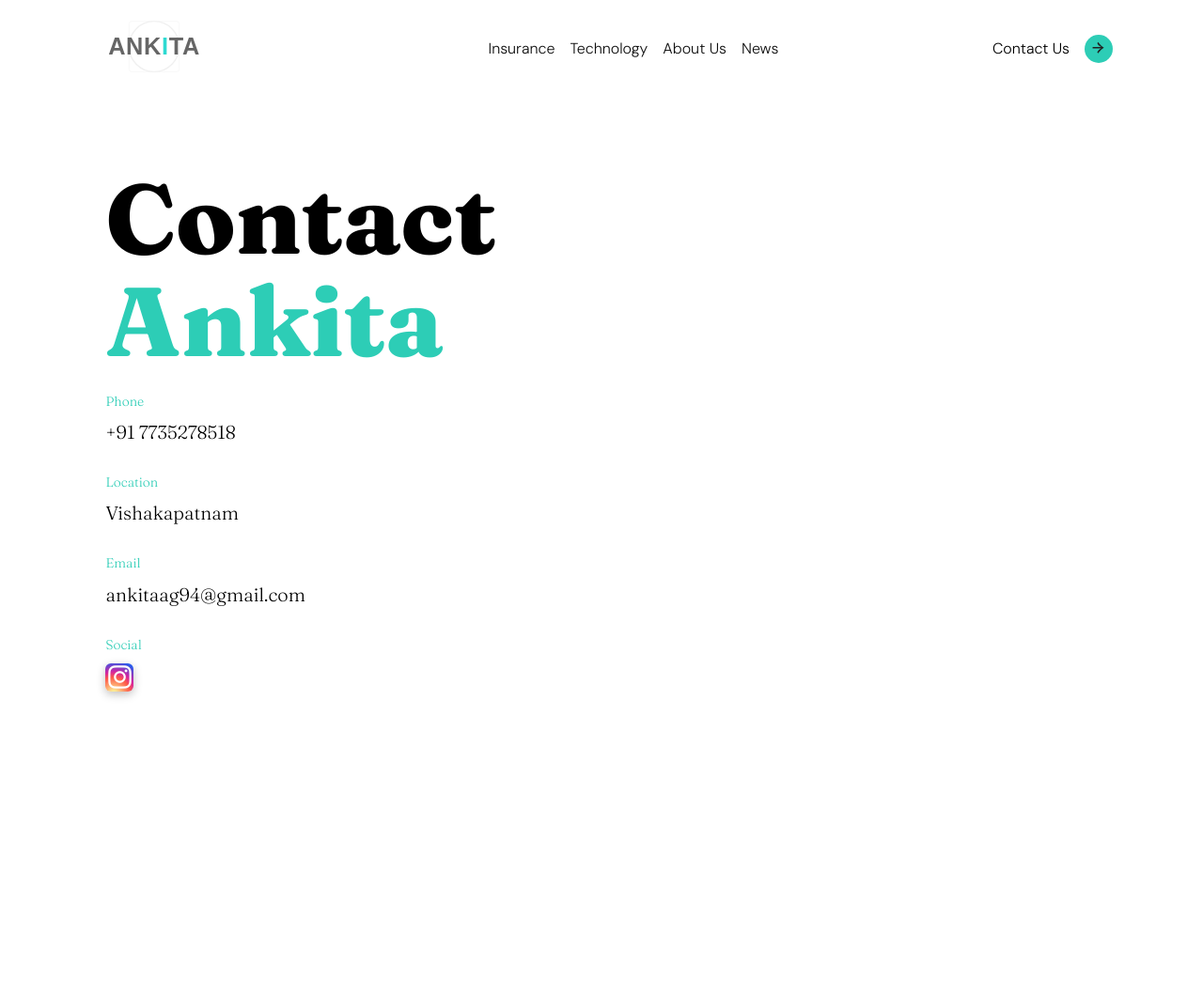
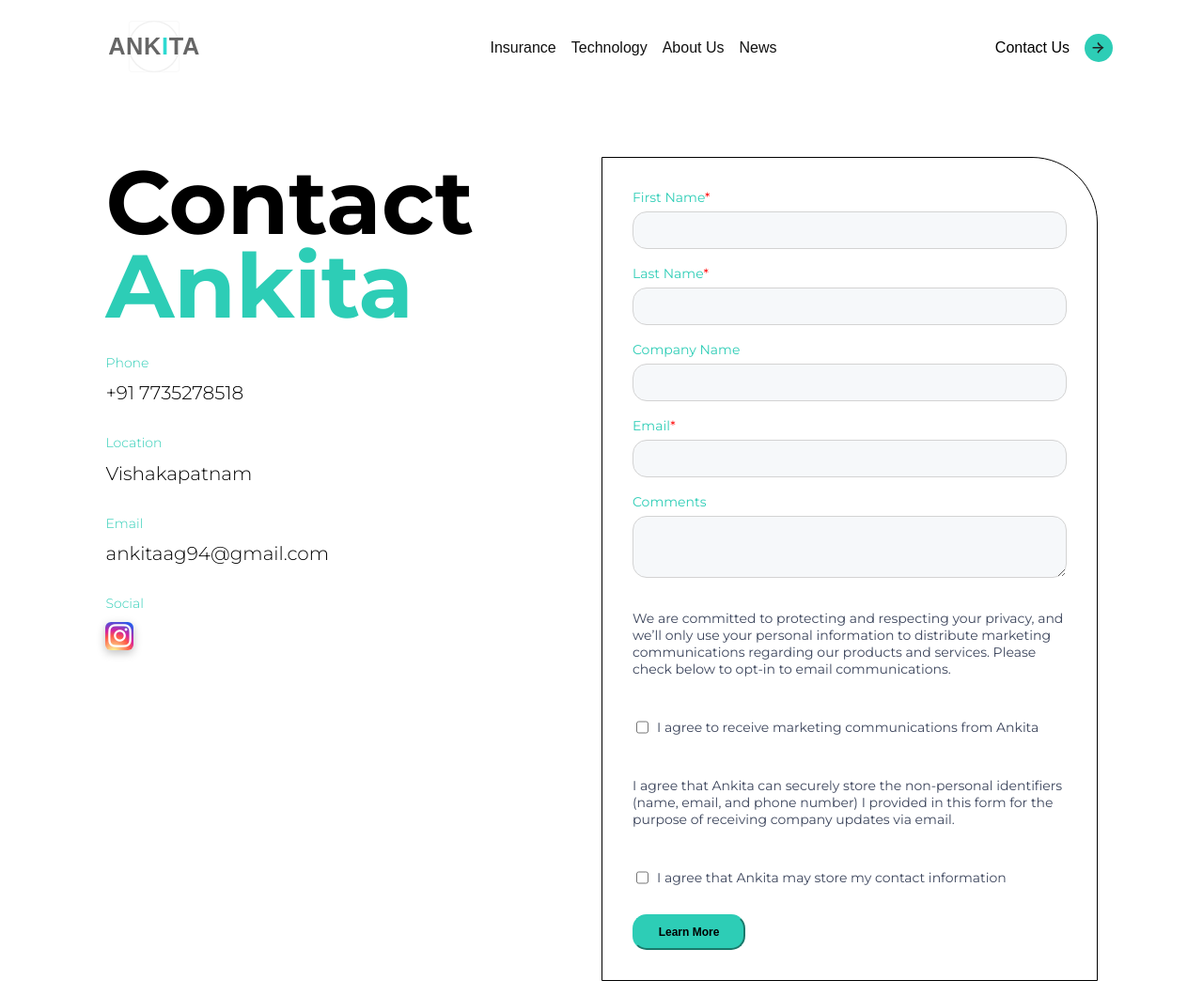
Before and after one commit to AnkiCodeAdventures/contact-page, a plain HTML site: page index.html in a window 1280 px wide. Shown: the whole page at 94% size. Before the commit the page ends 800 px from the top, so only its background shows below. Drawn offline with Linux system fonts and the light colour scheme.

Commit message:
add right section

```diff
--- a/index.html
+++ b/index.html
@@ -3,18 +3,18 @@
   <head>
     <meta charset="UTF-8" />
     <meta name="viewport" content="width=device-width, initial-scale=1.0" />
-    <link rel="preconnect" href="https://fonts.googleapis.com" />
-    <link rel="preconnect" href="https://fonts.gstatic.com" crossorigin />
-    <link
-      href="https://fonts.googleapis.com/css2?family=DM+Sans:ital,opsz,wght@0,9..40,100..1000;1,9..40,100..1000&family=Fraunces:ital,opsz,wght@0,9..144,100..900;1,9..144,100..900&display=swap"
-      rel="stylesheet"
-    />
+
     <link
       rel="stylesheet"
       href="https://cdnjs.cloudflare.com/ajax/libs/font-awesome/6.5.2/css/all.min.css"
     />
     <link href="/styles.css" rel="stylesheet" />
-
+    <link rel="preconnect" href="https://fonts.googleapis.com" />
+    <link rel="preconnect" href="https://fonts.gstatic.com" crossorigin />
+    <link
+      href="https://fonts.googleapis.com/css2?family=Montserrat:ital,wght@0,100..900;1,100..900&display=swap"
+      rel="stylesheet"
+    />
     <title>Contact Page</title>
   </head>
   <body>
@@ -55,7 +55,80 @@
           </div>
         </div>
       </section>
-      <section class="right-section"></section>
+      <section class="right-section">
+        <form id="contact-form">
+          <div class="first-name-wrapper">
+            <label for="fname"> First Name<span>*</span> </label><br />
+            <input type="text" id="fname" name="fname" required />
+            <br />
+          </div>
+          <div class="last-name-wrapper">
+            <label for="lname"> Last Name<span>*</span></label> <br />
+            <input type="text" id="lname" name="lname" required />
+            <br />
+          </div>
+          <div class="company-name-wrapper">
+            <label for="company-name"> Company Name </label> <br />
+            <input type="text" id="company-name" name="company-name" />
+            <br />
+          </div>
+          <div class="email-wrapper">
+            <label for="email"> Email<span>*</span></label> <br />
+            <input type="email" id="email" name="email" required />
+            <br />
+          </div>
+          <div class="comments-wrapper">
+            <label> Comments </label> <br />
+            <textarea id="comments" name="comments" rows="2"></textarea>
+          </div>
+          <div>
+            <p class="text">
+              We are committed to protecting and respecting your privacy, and
+              we’ll only use your personal information to distribute marketing
+              communications regarding our products and services. Please check
+              below to opt-in to email communications.
+            </p>
+          </div>
+          <div class="marketing-permission-wrapper checkbox">
+            <input
+              type="checkbox"
+              id="marketing-permission"
+              name="marketing-permission"
+              value="marketing-permission"
+              required
+            />
+            <label for="marketing-permission"
+              ><p class="text">
+                I agree to receive marketing communications from Ankita
+              </p></label
+            ><br />
+          </div>
+          <div>
+            <p class="text">
+              I agree that Ankita can securely store the non-personal
+              identifiers (name, email, and phone number) I provided in this
+              form for the purpose of receiving company updates via email.
+            </p>
+          </div>
+          <div class="storage-permission-wrapper checkbox">
+            <input
+              type="checkbox"
+              id="storage-permission"
+              name="storage-permission"
+              value="storage-permission"
+              required
+            />
+            <label for="storage-permission"
+              ><p class="text">
+                I agree that Ankita may store my contact information
+              </p> </label
+            ><br />
+          </div>
+          <div>
+            <button>Learn More</button>
+          </div>
+        </form>
+      </section>
     </main>
   </body>
 </html>
--- a/styles.css
+++ b/styles.css
@@ -12,10 +12,9 @@ body {
   padding: 0;
   margin: 0;
   padding: 1rem;
-  font-family: "Fraunces", serif;
+  font-family: "Montserrat", sans-serif;
   font-optical-sizing: auto;
   font-style: normal;
-  font-variation-settings: "SOFT" 0, "WONK" 0;
 }
 
 :root {
@@ -85,6 +84,8 @@ nav a:hover {
 
 main {
   display: flex;
+  padding: 5rem 2rem 0 2rem;
+  margin: 0 4.03rem;
 }
 
 .left-section {
@@ -92,8 +93,6 @@ main {
   display: flex;
   flex-direction: column;
   gap: 2rem;
-  padding: 5rem 0 0 2rem;
-  margin-left: 4.03rem;
 }
 
 .box {
@@ -103,8 +102,9 @@ main {
 }
 
 .left-section h1 {
-  font-weight: 800;
-  font-size: 104px;
+  font-weight: 700;
+  font-size: 95px;
+  line-height: 102%;
   margin: 0;
 }
 
@@ -151,4 +151,68 @@ main {
 
 .right-section {
   flex-basis: 50%;
+  padding: 2rem;
+  border: 1px solid black;
+  border-radius: 0 70px 0 0;
 }
+
+#contact-form {
+  display: flex;
+  flex-direction: column;
+  gap: 1rem;
+}
+
+#contact-form label {
+  color: var(--teal);
+  font-size: 14px;
+}
+
+input[type="text"],
+#email,
+textarea {
+  width: 100%;
+  min-height: 27px;
+  padding: 0 15px;
+  border-radius: 15px;
+  border: 1px solid lightgray;
+  background-color: #f6f8fa;
+  height: 40px;
+  margin-top: 6px;
+}
+
+input:focus-visible,
+textarea:focus-visible {
+  outline: solid 1px #669dff;
+}
+
+#comments {
+  padding: 10px 15px;
+  height: 66px;
+}
+
+.text {
+  font-size: 14px;
+  color: var(--midnightblue);
+}
+
+.checkbox {
+  display: flex;
+  gap: 6px;
+}
+
+button {
+  background-color: var(--teal);
+  width: 120px;
+  height: 38px;
+  border-radius: 15px;
+  border-color: var(--teal);
+  font-size: 12px;
+  font-weight: 600;
+}
+button:active {
+  border-style: none;
+}
+
+.right-section span {
+  color: red;
+}
```
